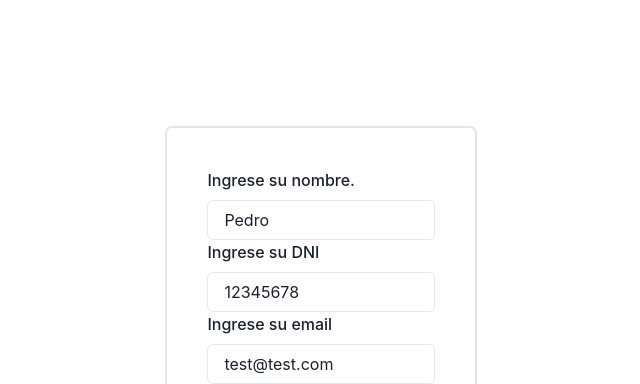
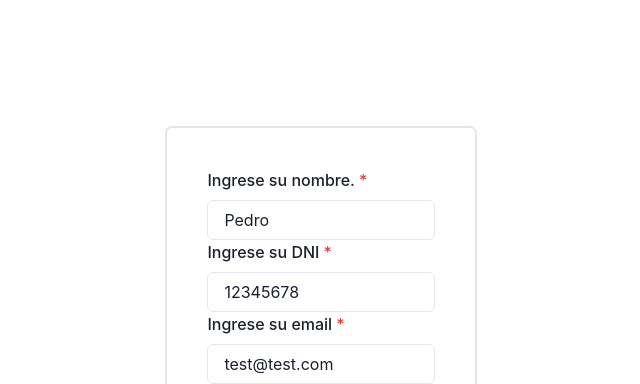
Before and after one commit to code-race-2021/final-project-admin, a React (Create React App) app: page /create-form/cliente in a window 1280 px wide. Shown: the top 384 px of the page, without its empty margins (319-959 px from the left). Built offline with nearby package versions, Linux system fonts and the light colour scheme.

Commit message:
añado isRequired a todos los campos del form

```diff
--- a/src/components/formComponents/InputField.js
+++ b/src/components/formComponents/InputField.js
@@ -12,7 +12,7 @@ const InputField = ({
   const [value, setValue] = useState(placeholder);
 
   return (
-    <FormControl>
+    <FormControl isRequired>
       <FormLabel>{label}</FormLabel>
       <Input
 
```
